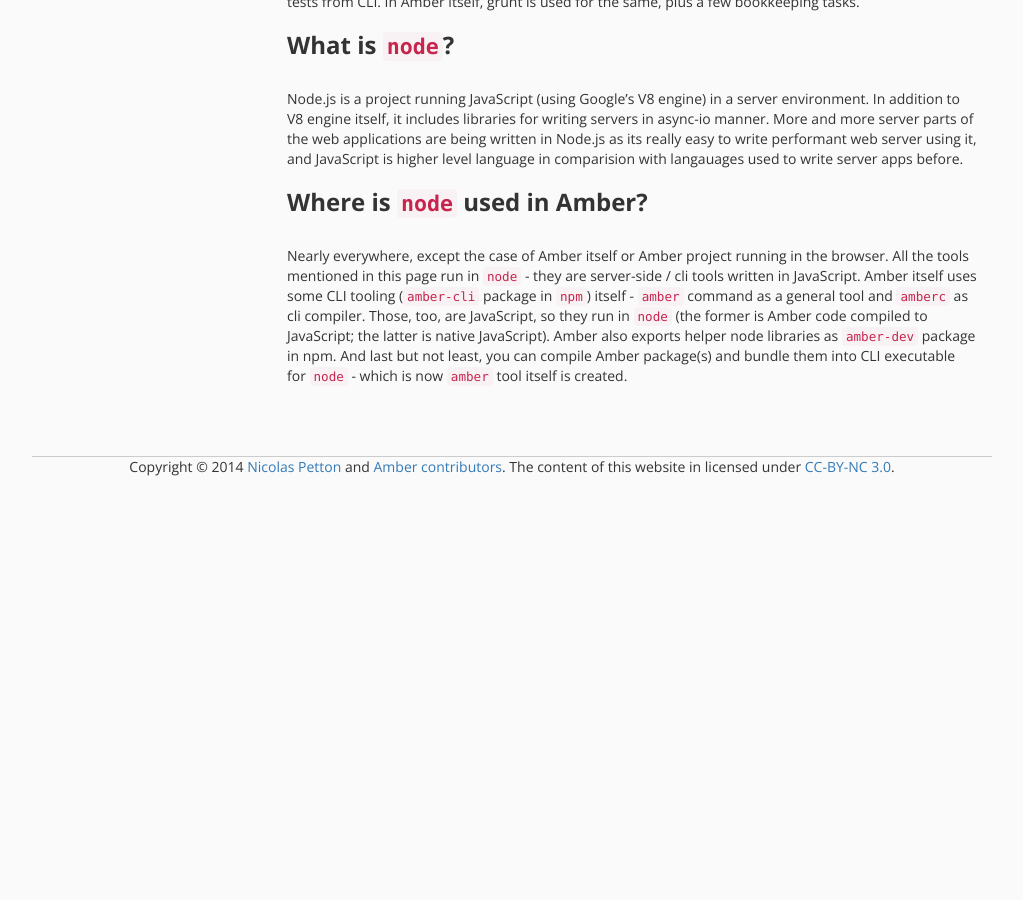
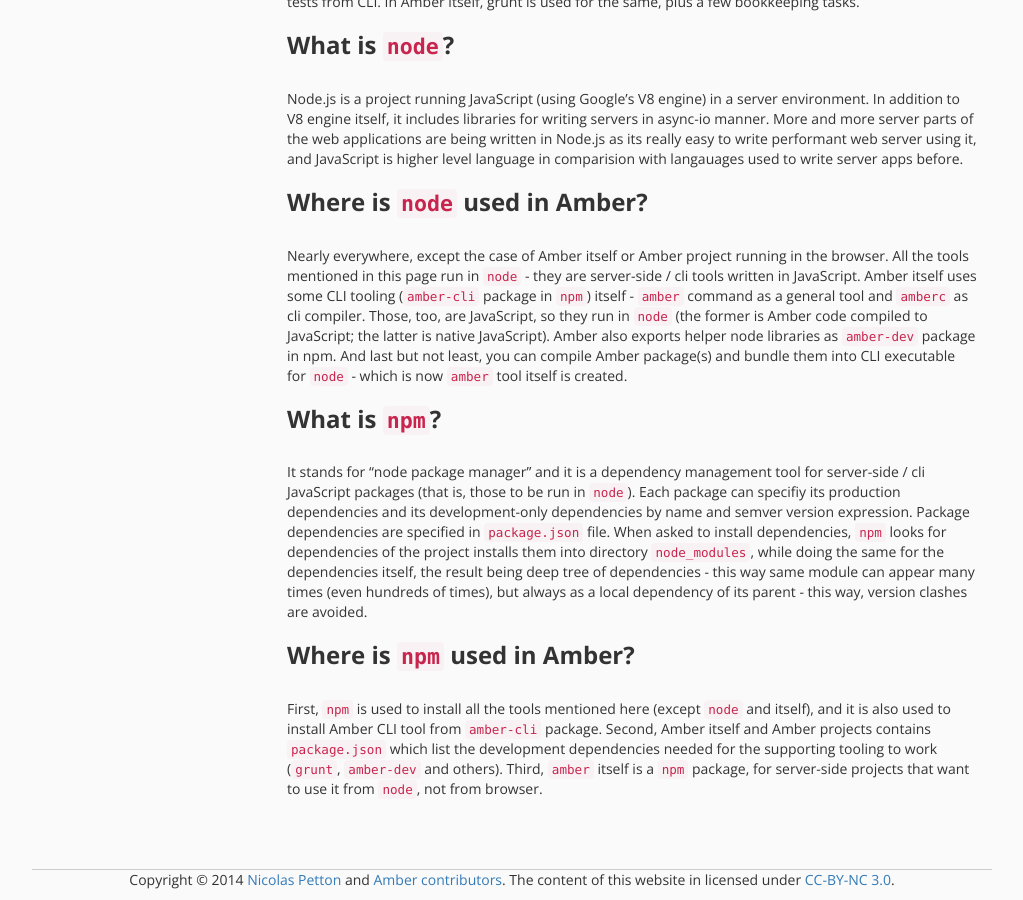
Before and after one commit to amber-smalltalk/amber-documentation, a Jekyll site: the page built from js-glossary.md, in a window 1280 px wide and 900 px high, scrolled down 1104 px. Shown: the whole window, without its empty margins (128-1151 px from the left). Built offline with Jekyll 4.4.1, drawn with Linux system fonts in a browser that asks for light colours; nearby versions of some CDN libraries; before the commit the page ends 1591 px from its top, so only the background shows below that; some of the changed text lies outside the part shown.

Commit message:
npm in glossary

```diff
--- a/js-glossary.md
+++ b/js-glossary.md
@@ -7,7 +7,7 @@ parent: Overview
 
 ### What is `bower`?
 
-Bower is dependency management tool for client-side web packages. Each packages can specifies its production dependencies and its development-only dependencies by name and semver version expression. Package dependencies are specified in `bower.json` file. Bower, when asked to install dependencies, looks for dependencies of the project and for dependencies of dependencies all way down, unifies version constraints and then installs all dependencies from all levels of the hierarchy in flat manner (side-by-side) into directory `bower_components`.
+Bower is dependency management tool for client-side web packages. Each package can specify its production dependencies and its development-only dependencies by name and semver version expression. Package dependencies are specified in `bower.json` file. Bower, when asked to install dependencies, looks for dependencies of the project and for dependencies of dependencies all way down, unifies version constraints and then installs all dependencies from all levels of the hierarchy in flat manner (side-by-side) into directory `bower_components`.
 
 ### Where is `bower` used in Amber?
 
@@ -31,3 +31,11 @@ Node.js is a project running JavaScript (using Google's V8 engine) in a server e
 ### Where is `node` used in Amber?
 
 Nearly everywhere, except the case of Amber itself or Amber project running in the browser. All the tools mentioned in this page run in `node` - they are server-side / cli tools written in JavaScript. Amber itself uses some CLI tooling (`amber-cli` package in `npm`) itself - `amber` command as a general tool and `amberc` as cli compiler. Those, too, are JavaScript, so they run in `node` (the former is Amber code compiled to JavaScript; the latter is native JavaScript). Amber also exports helper node libraries as `amber-dev` package in npm. And last but not least, you can compile Amber package(s) and bundle them into CLI executable for `node` - which is now `amber` tool itself is created.
+
+### What is `npm`?
+
+It stands for "node package manager" and it is a dependency management tool for server-side / cli JavaScript packages (that is, those to be run in `node`). Each package can specifiy its production dependencies and its development-only dependencies by name and semver version expression. Package dependencies are specified in `package.json` file. When asked to install dependencies, `npm` looks for dependencies of the project installs them into directory `node_modules`, while doing the same for the dependencies itself, the result being deep tree of dependencies - this way same module can appear many times (even hundreds of times), but always as a local dependency of its parent - this way, version clashes are avoided.
+
+### Where is `npm` used in Amber?
+
+First, `npm` is used to install all the tools mentioned here (except `node` and itself), and it is also used to install Amber CLI tool from `amber-cli` package. Second, Amber itself and Amber projects contains `package.json` which list the development dependencies needed for the supporting tooling to work (`grunt`, `amber-dev` and others). Third, `amber` itself is a `npm` package, for server-side projects that want to use it from `node`, not from browser.
```
